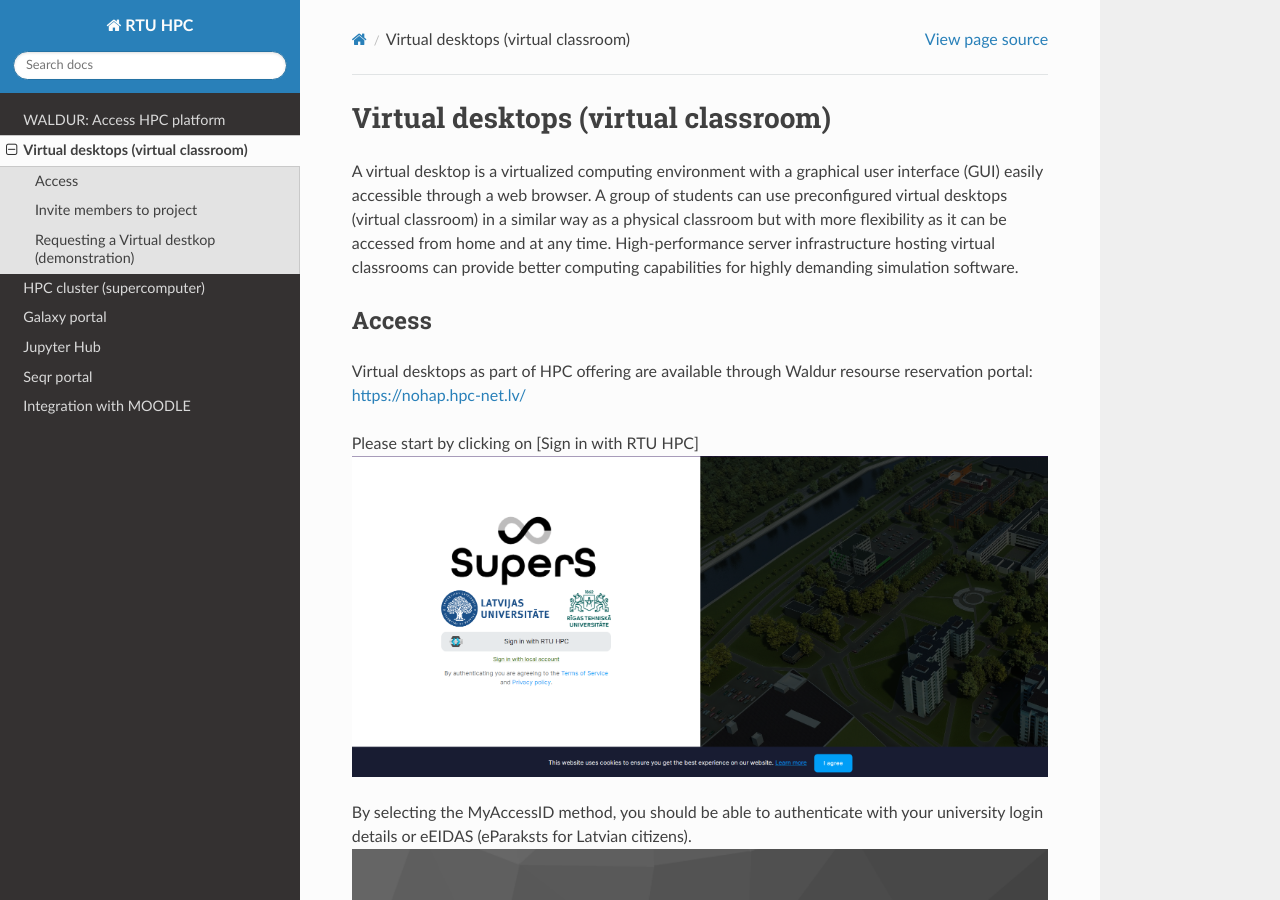
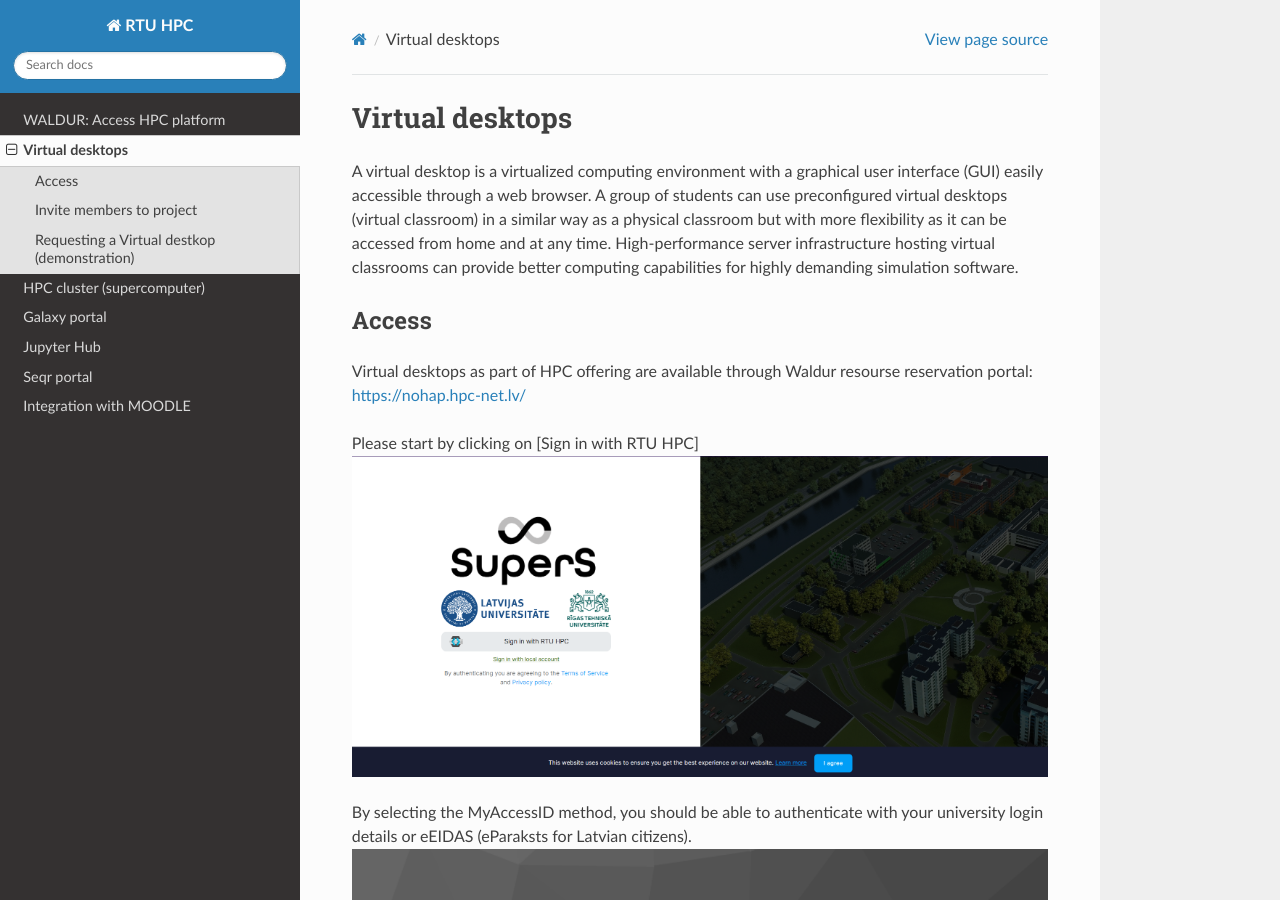
Before and after one commit to rtuhpc/hpc-platform, a Sphinx documentation site: the page built from doc/01_waldur.md, in a window 1280 px wide and 900 px high. Built offline with Sphinx 7.4.7 and the Read the Docs theme 3.1.0, drawn with Linux system fonts in a browser that asks for light colours.

Commit message:
Update 01_waldur.md

```diff
--- a/doc/01_waldur.md
+++ b/doc/01_waldur.md
@@ -1,4 +1,4 @@
-# Virtual desktops (virtual classroom)
+# Virtual desktops
 
 A virtual desktop is a virtualized computing environment with a graphical user interface (GUI) easily accessible through a web browser. A group of students can use preconfigured virtual desktops (virtual classroom) in a similar way as a physical classroom but with more flexibility as it can be accessed from home and at any time. High-performance server infrastructure hosting virtual classrooms can provide better computing capabilities for highly demanding simulation software.
 
```
